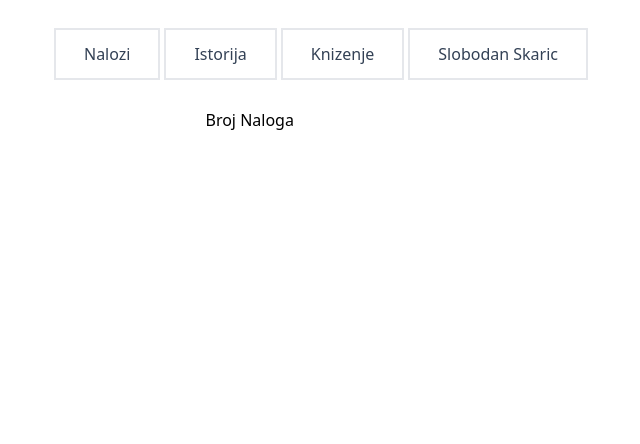
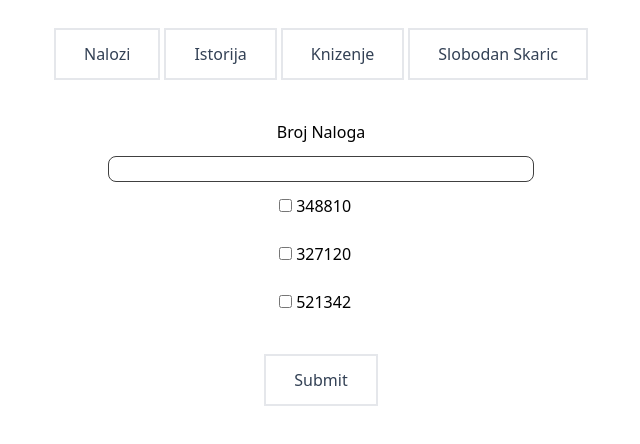
Before and after one commit to SlobodanSkaric/prints, a React (Vite) app in the folder react/: page /pass in a window 1280 px wide. Shown: the top 444 px of the page, without its empty margins (319-959 px from the left). Built offline with nearby package versions, Linux system fonts and the light colour scheme; sample sign-in values are in the browser's storage.

Commit message:
Implement basic pass frontend

```diff
--- a/react/src/views/Pass.jsx
+++ b/react/src/views/Pass.jsx
@@ -1,15 +1,67 @@
-import React from 'react'
+import React, { useState } from 'react'
 
 export default function Pass() {
+  const [checkedValue, setCheckedValue] = useState([
+    {"id":1, "labele":"348810", "value":"348810", "quantity":1, checked: false},
+    {"id":2, "labele":"327120", "value":"327120", "quantity":1, checked: false},
+    {"id":3, "labele":"521342", "value":"521342", "quantity":1, checked: false},
+  ]);
+
+  /* const checkedOptions = [
+
+
+  ]; */
+
+  const checkBoxChange = (index) =>{
+    const setShecked = [...checkedValue];
+
+    setShecked[index].checked = !setShecked[index].checked;
+
+    setCheckedValue(setShecked);
+  }
+
+  const onChangeQuoantity = (e,index) => {
+      const setQuantity = [...checkedValue];
+
+      setQuantity[index].quantity = e.target.value;
+      setCheckedValue[setQuantity];
+  }
+
+  console.log(checkedValue);
+
   return (
     <div>
       <div>
-        <div className='flex  justify-center'>
-          <div>
+        <div className='flex   justify-center'>
+          <div className='w-1/3'>
             <form action="">
-              <div className='flex flex-col'>
-              <label htmlFor="brpass">Broj Naloga</label>
-              <input type="text" id='brpass' className='border-solid'/>
+              <div className='flex w-full flex-col text-center'>
+                <label htmlFor="brpass" className='py-3'>Broj Naloga</label>
+                <input type="text" id='brpass' className='border border-solid border-neutral-700 rounded-lg'/>
+                <div className='flex flex-col items-center'>
+                    {checkedValue.map((option,index) =>(
+                      <div key={option.id} className='flex justify-around mr-3 py-3'>
+                        <label>
+                          <input
+                          type="checkbox"
+                          value={option.value}
+                          checked={option.checked}
+                          onChange={() => checkBoxChange(index)}
+                          />
+                          <span> </span>{option.labele}
+                        </label>
+                        <div >
+                          {option.checked && (
+                            <input type='number'  value={option.quantity} onChange={(e) => onChangeQuoantity(e, index)} />
+                          )}
+
+                        </div>
+                      </div>
+                    ))}
+                </div>
+              </div>
+              <div className='text-center py-7'>
+                <button className='hover:bg-slate-300 hover:text-slate-100 text-slate-700 border-2 py-3 px-7'>Submit</button>
               </div>
             </form>
           </div>
```
